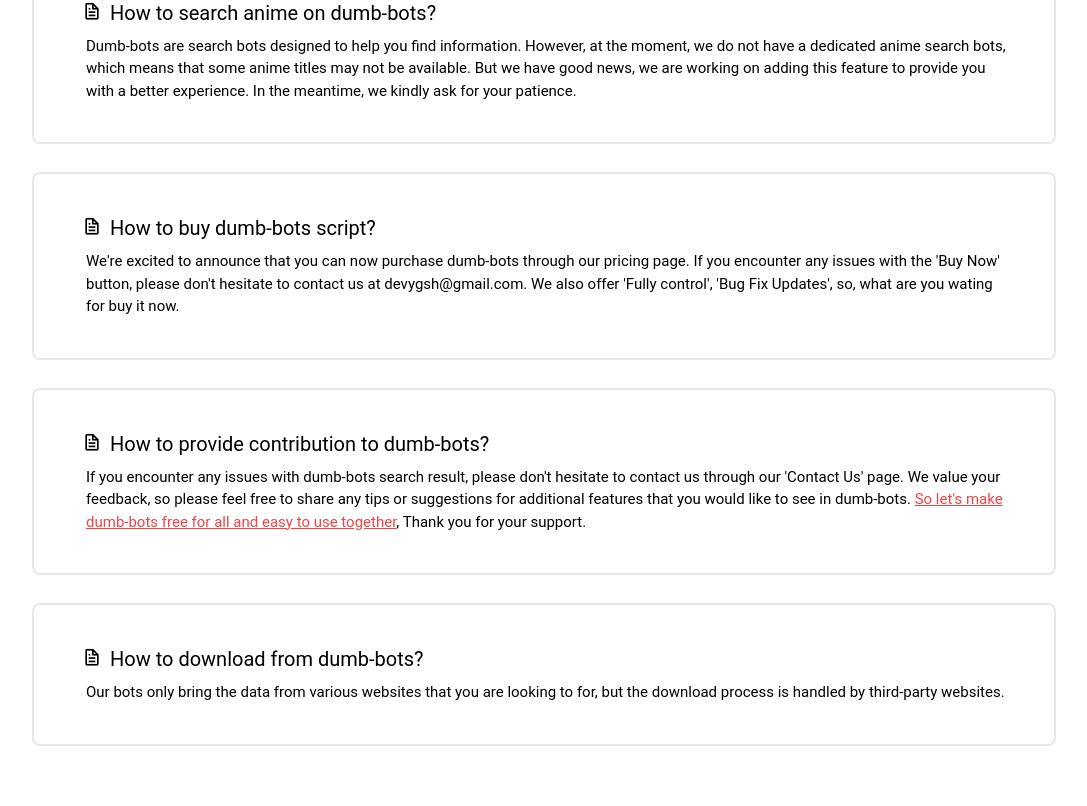
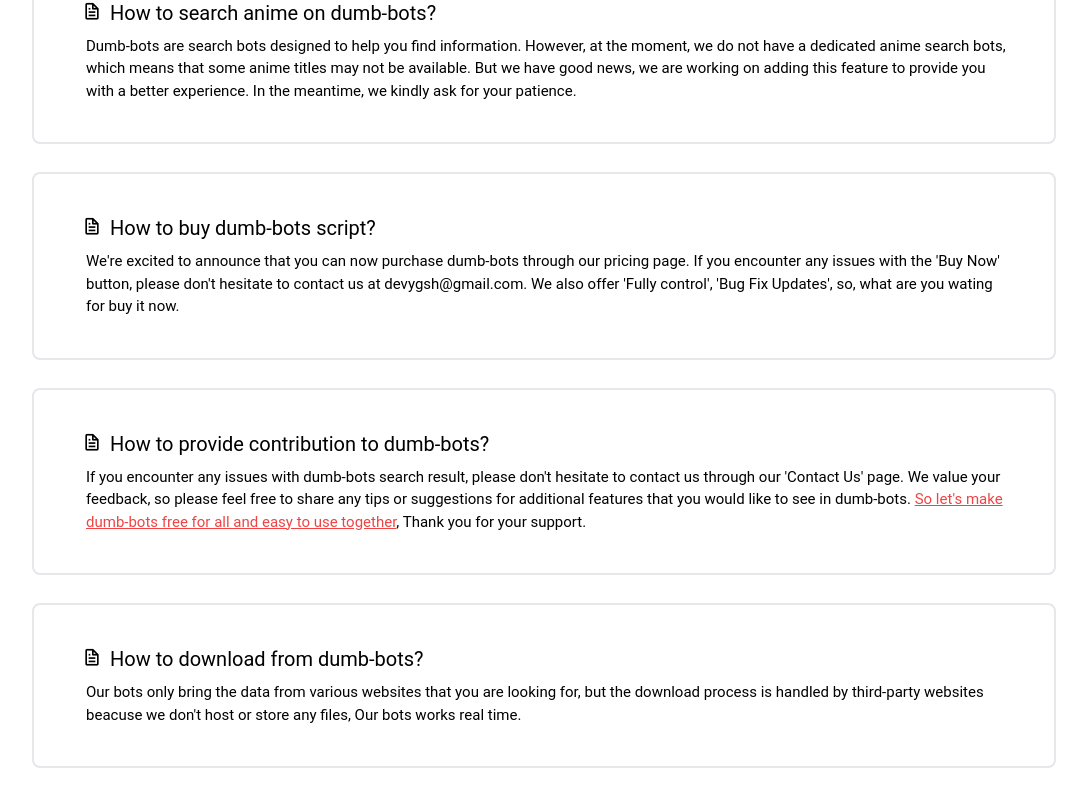
Before and after one commit to jmtygsh/Movie-Search-Bot, a Next.js app: page /Index/Faq in a window 1280 px wide. Shown: the part 569-1375 px from the top of the page, without its empty margins (96-1183 px from the left). Built offline with nearby package versions, Linux system fonts and the light colour scheme.

Commit message:
Update FAQ

```diff
--- a/src/pages/Index/Faq.js
+++ b/src/pages/Index/Faq.js
@@ -56,7 +56,7 @@ const Faq = () => {
 
                 <div className='text-left border-solid border-2 p-5 lg:p-10 rounded-lg  mt-7 mb-24'>
                     <h2 className='text-[18px] lg:text-xl mb-2'><i className='bx bx-file'></i>How to download from <span className='lg:pl-0 pl-3'>dumb-bots?</span></h2>
-                    <p className=' ml-3 text-[15px]'>Our bots only bring the data from various websites that you are looking to for, but the download process is handled by third-party websites.
+                    <p className=' ml-3 text-[15px]'>Our bots only bring the data from various websites that you are looking for, but the download process is handled by third-party websites beacuse we don't host or store any files, Our bots works real time.
                     </p>
                 </div>
 
```
Lines whose indentation alone changed are shown as unchanged.
